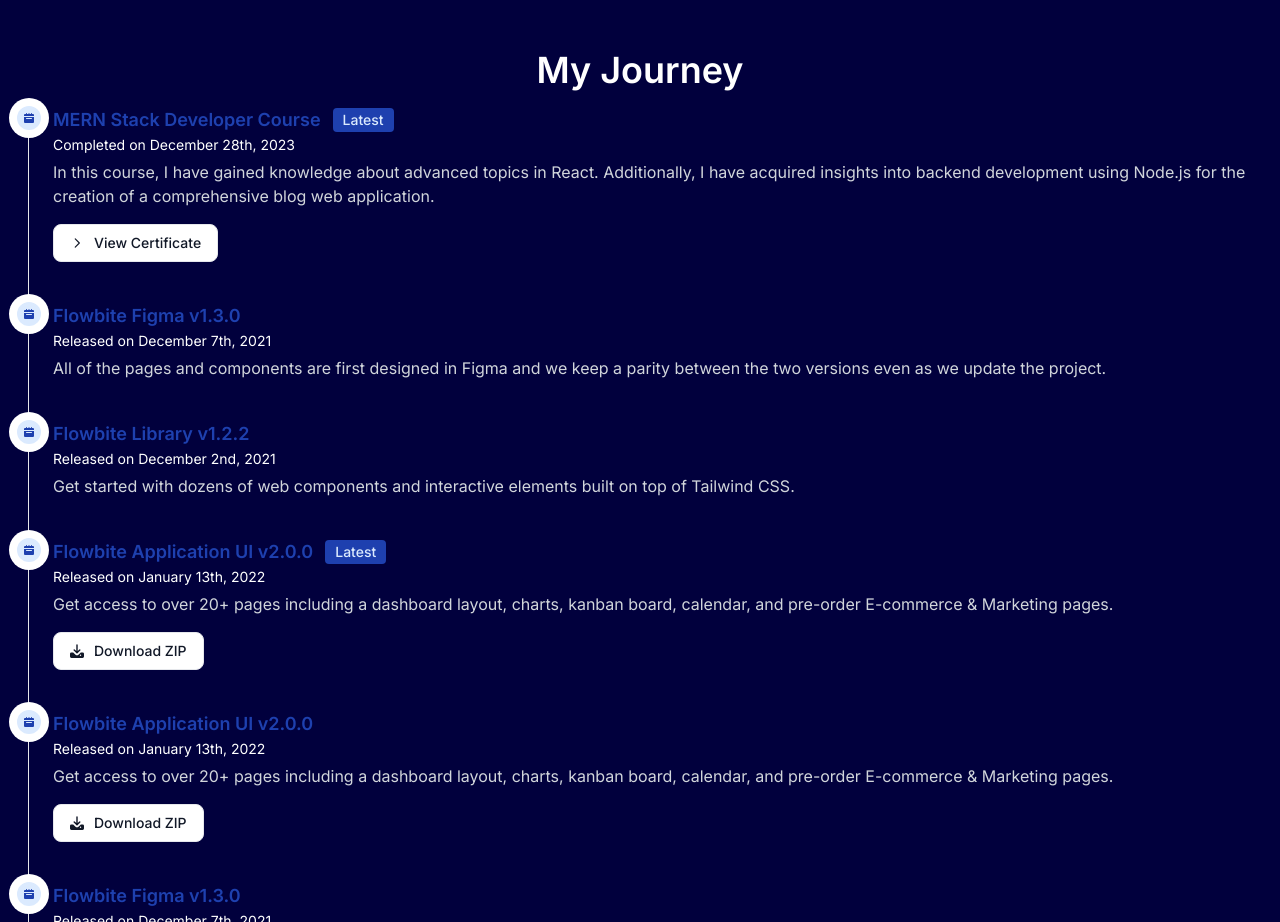
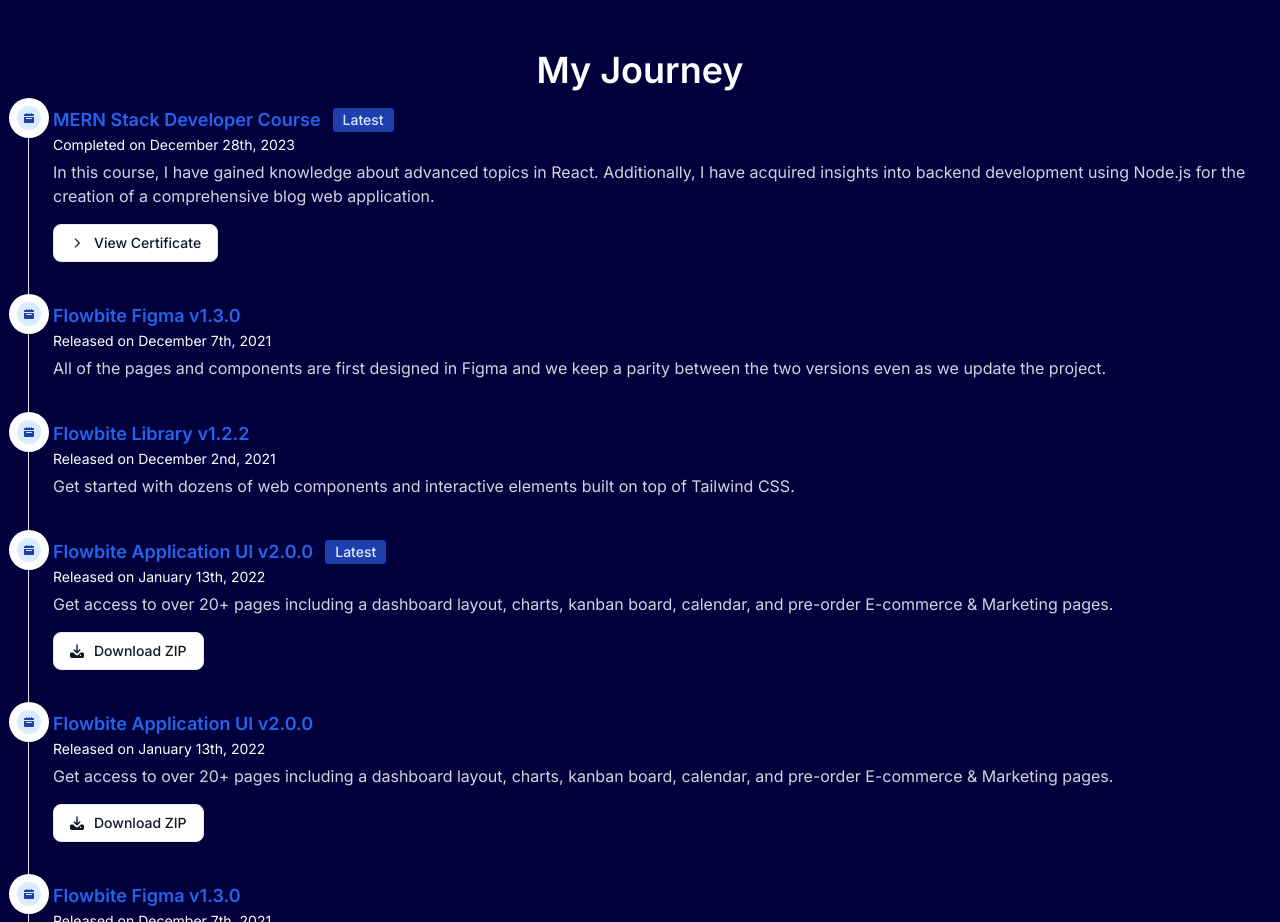
Before and after one commit to faizan619/Faizan_Dev_Portfolio, a Next.js app: page / in a window 1280 px wide. Shown: the part 1110-2032 px from the top of the page. Built offline with nearby package versions, Linux system fonts and the light colour scheme.

Commit message:
minor design changes

```diff
--- a/src/app/Components/HeroPage.js
+++ b/src/app/Components/HeroPage.js
@@ -5,7 +5,7 @@
   return (
     <section className="bg-gradient-to-b from-blue-800 to-blue-300">
 
-      <div className="flex flex-col items-center min-h-[36rem] justify-evenly py-16 ">
+      <div className="flex flex-col items-center min-h-[36rem] justify-evenly py-16 px-2">
         <h1 className="font-extrabold text-6xl text-white text-center sm:text-7xl">
           Faizan Alam
         </h1>
--- a/src/app/Components/SecondHero.js
+++ b/src/app/Components/SecondHero.js
@@ -1,21 +1,17 @@
 import Image from "next/image";
-import MyImg from "../../../public/faizan1.png";
+import MyImg from "../../../public/faizan2.png";
 export default function Second() {
   return (
     <section className="bg-[#01003d] text-white">
-    {/* <section className="bg-gradient-to-b from-blue-300 to-blue-700">  */}
       <div className="flex flex-col items-center">
         <h1 className="text-3xl sm:text-4xl font-semibold mt-10 text-center">About Me</h1>
-        <div className="px-3 flex flex-col items-center md:flex-row  ">
+        <div className="px-3 flex flex-col items-center md:flex-row">
           <Image
-            className="object-contain md:w-[50%] h-96 pb-5"
+            className="object-contain md:w-[50%] h-96 pb-5 rounded-2xl"
             alt="My Image"
             src={MyImg}
           />
-          {/* <div className="pb-5 md:w-[50%] border">
-                        </div> */}
           <div className="md:w-[40%] ">
-            {/* <p className="text-center text-xl capitalize p-3 underline mb-4 ">Get to know me!</p>  */}
             <h1 className="text-gray-300 text-lg">
               Hello! I am a
               <span className="dark:text-white"> Full Stack Developer</span> who
@@ -43,13 +39,13 @@
                     <path d="M20 4a2 2 0 0 0-2-2h-2V1a1 1 0 0 0-2 0v1h-3V1a1 1 0 0 0-2 0v1H6V1a1 1 0 0 0-2 0v1H2a2 2 0 0 0-2 2v2h20V4ZM0 18a2 2 0 0 0 2 2h16a2 2 0 0 0 2-2V8H0v10Zm5-8h10a1 1 0 0 1 0 2H5a1 1 0 0 1 0-2Z" />
                   </svg>
                 </span>
-                <h3 className="flex items-center mb-1 text-lg font-semibold text-blue-800 dark:dark:text-white">
+                <h3 className="flex items-center mb-1 text-lg font-semibold text-blue-600 dark:dark:text-white">
                   MERN Stack Developer Course
                   <span className="bg-blue-800 text-blue-100 text-sm font-medium me-2 px-2.5 py-0.5 rounded dark:bg-blue-900 dark:text-blue-300 ms-3">
                     Latest
                   </span>
                 </h3>
-                <time className="block mb-2 text-sm font-normal leading-none dark:text-white dark:text-gray-500">
+                <time className="block mb-2 text-sm font-normal leading-none dark:text-white">
                   Completed on December 28th, 2023
                 </time>
                 <p className="mb-4 text-base font-normal text-gray-300 dark:text-gray-400">
@@ -77,10 +73,10 @@
                     <path d="M20 4a2 2 0 0 0-2-2h-2V1a1 1 0 0 0-2 0v1h-3V1a1 1 0 0 0-2 0v1H6V1a1 1 0 0 0-2 0v1H2a2 2 0 0 0-2 2v2h20V4ZM0 18a2 2 0 0 0 2 2h16a2 2 0 0 0 2-2V8H0v10Zm5-8h10a1 1 0 0 1 0 2H5a1 1 0 0 1 0-2Z" />
                   </svg>
                 </span>
-                <h3 className="mb-1 text-lg font-semibold text-blue-800 dark:dark:text-white">
+                <h3 className="mb-1 text-lg font-semibold text-blue-600 dark:dark:text-white">
                   Flowbite Figma v1.3.0
                 </h3>
-                <time className="block mb-2 text-sm font-normal leading-none dark:text-white dark:text-gray-500">
+                <time className="block mb-2 text-sm font-normal leading-none dark:text-white ">
                   Released on December 7th, 2021
                 </time>
                 <p className="text-base font-normal text-gray-300 dark:text-gray-400">
@@ -101,10 +97,10 @@
                     <path d="M20 4a2 2 0 0 0-2-2h-2V1a1 1 0 0 0-2 0v1h-3V1a1 1 0 0 0-2 0v1H6V1a1 1 0 0 0-2 0v1H2a2 2 0 0 0-2 2v2h20V4ZM0 18a2 2 0 0 0 2 2h16a2 2 0 0 0 2-2V8H0v10Zm5-8h10a1 1 0 0 1 0 2H5a1 1 0 0 1 0-2Z" />
                   </svg>
                 </span>
-                <h3 className="mb-1 text-lg font-semibold text-blue-800 dark:dark:text-white">
+                <h3 className="mb-1 text-lg font-semibold text-blue-600 dark:dark:text-white">
                   Flowbite Library v1.2.2
                 </h3>
-                <time className="block mb-2 text-sm font-normal leading-none dark:text-white dark:text-gray-500">
+                <time className="block mb-2 text-sm font-normal leading-none dark:text-white ">
                   Released on December 2nd, 2021
                 </time>
                 <p className="text-base font-normal text-gray-300 dark:text-gray-400">
@@ -124,13 +120,13 @@
                     <path d="M20 4a2 2 0 0 0-2-2h-2V1a1 1 0 0 0-2 0v1h-3V1a1 1 0 0 0-2 0v1H6V1a1 1 0 0 0-2 0v1H2a2 2 0 0 0-2 2v2h20V4ZM0 18a2 2 0 0 0 2 2h16a2 2 0 0 0 2-2V8H0v10Zm5-8h10a1 1 0 0 1 0 2H5a1 1 0 0 1 0-2Z" />
                   </svg>
                 </span>
-                <h3 className="flex items-center mb-1 text-lg font-semibold text-blue-800 dark:dark:text-white">
+                <h3 className="flex items-center mb-1 text-lg font-semibold text-blue-600 dark:dark:text-white">
                   Flowbite Application UI v2.0.0{" "}
                   <span className="bg-blue-800 text-blue-100 text-sm font-medium me-2 px-2.5 py-0.5 rounded dark:bg-blue-900 dark:text-blue-300 ms-3">
                     Latest
                   </span>
                 </h3>
-                <time className="block mb-2 text-sm font-normal leading-none dark:text-white dark:text-gray-500">
+                <time className="block mb-2 text-sm font-normal leading-none dark:text-white">
                   Released on January 13th, 2022
                 </time>
                 <p className="mb-4 text-base font-normal text-gray-300 dark:text-gray-400">
@@ -167,10 +163,10 @@
                     <path d="M20 4a2 2 0 0 0-2-2h-2V1a1 1 0 0 0-2 0v1h-3V1a1 1 0 0 0-2 0v1H6V1a1 1 0 0 0-2 0v1H2a2 2 0 0 0-2 2v2h20V4ZM0 18a2 2 0 0 0 2 2h16a2 2 0 0 0 2-2V8H0v10Zm5-8h10a1 1 0 0 1 0 2H5a1 1 0 0 1 0-2Z" />
                   </svg>
                 </span>
-                <h3 className="flex items-center mb-1 text-lg font-semibold text-blue-800 dark:dark:text-white">
+                <h3 className="flex items-center mb-1 text-lg font-semibold text-blue-600 dark:dark:text-white">
                   Flowbite Application UI v2.0.0
                 </h3>
-                <time className="block mb-2 text-sm font-normal leading-none dark:text-white dark:text-gray-500">
+                <time className="block mb-2 text-sm font-normal leading-none dark:text-white">
                   Released on January 13th, 2022
                 </time>
                 <p className="mb-4 text-base font-normal text-gray-300 dark:text-gray-400">
@@ -208,7 +204,7 @@
                     <path d="M20 4a2 2 0 0 0-2-2h-2V1a1 1 0 0 0-2 0v1h-3V1a1 1 0 0 0-2 0v1H6V1a1 1 0 0 0-2 0v1H2a2 2 0 0 0-2 2v2h20V4ZM0 18a2 2 0 0 0 2 2h16a2 2 0 0 0 2-2V8H0v10Zm5-8h10a1 1 0 0 1 0 2H5a1 1 0 0 1 0-2Z" />
                   </svg>
                 </span>
-                <h3 className="mb-1 text-lg font-semibold text-blue-800 dark:dark:text-white">
+                <h3 className="mb-1 text-lg font-semibold text-blue-600 dark:text-white">
                   Flowbite Figma v1.3.0
                 </h3>
                 <time className="block mb-2 text-sm font-normal leading-none  dark:text-gray-500">
```
